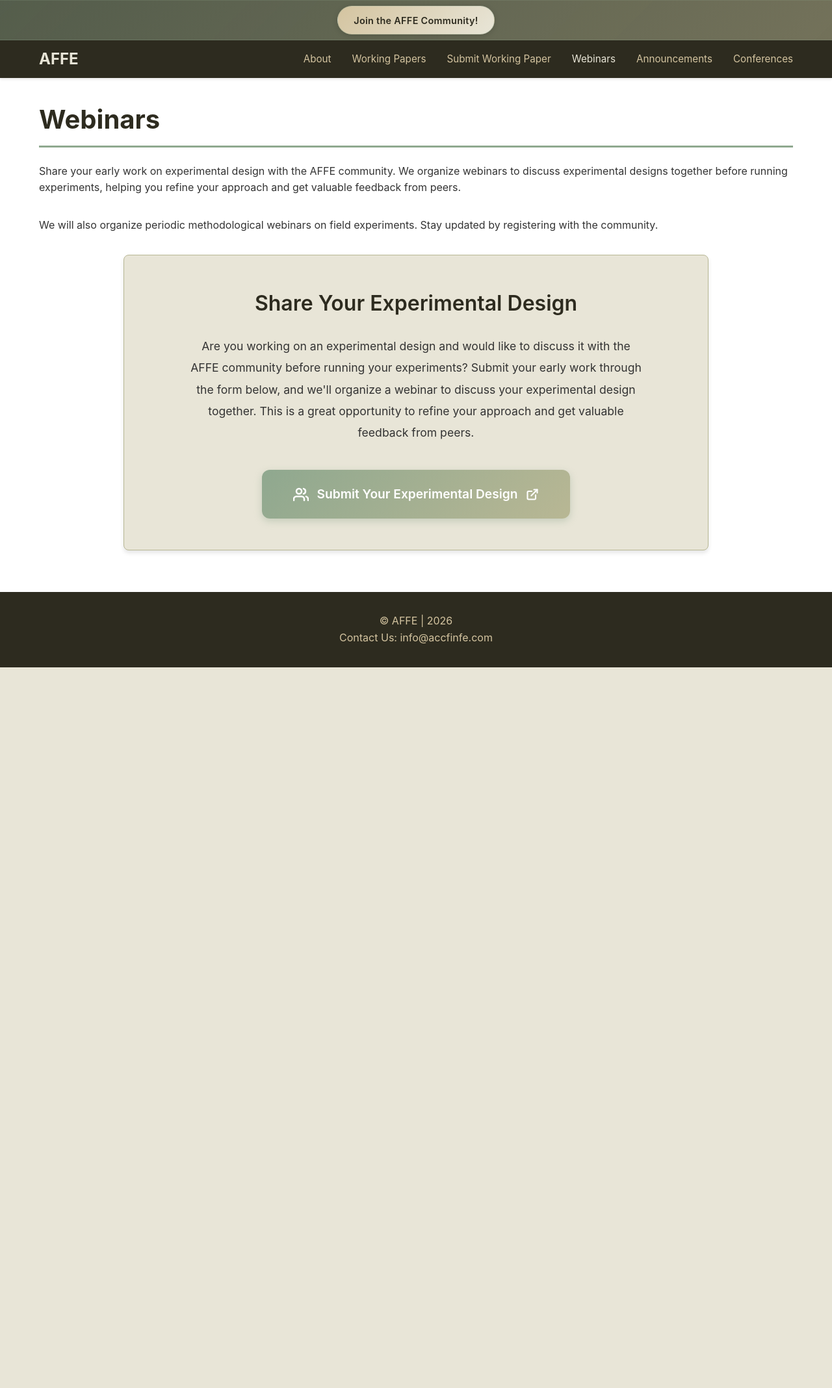
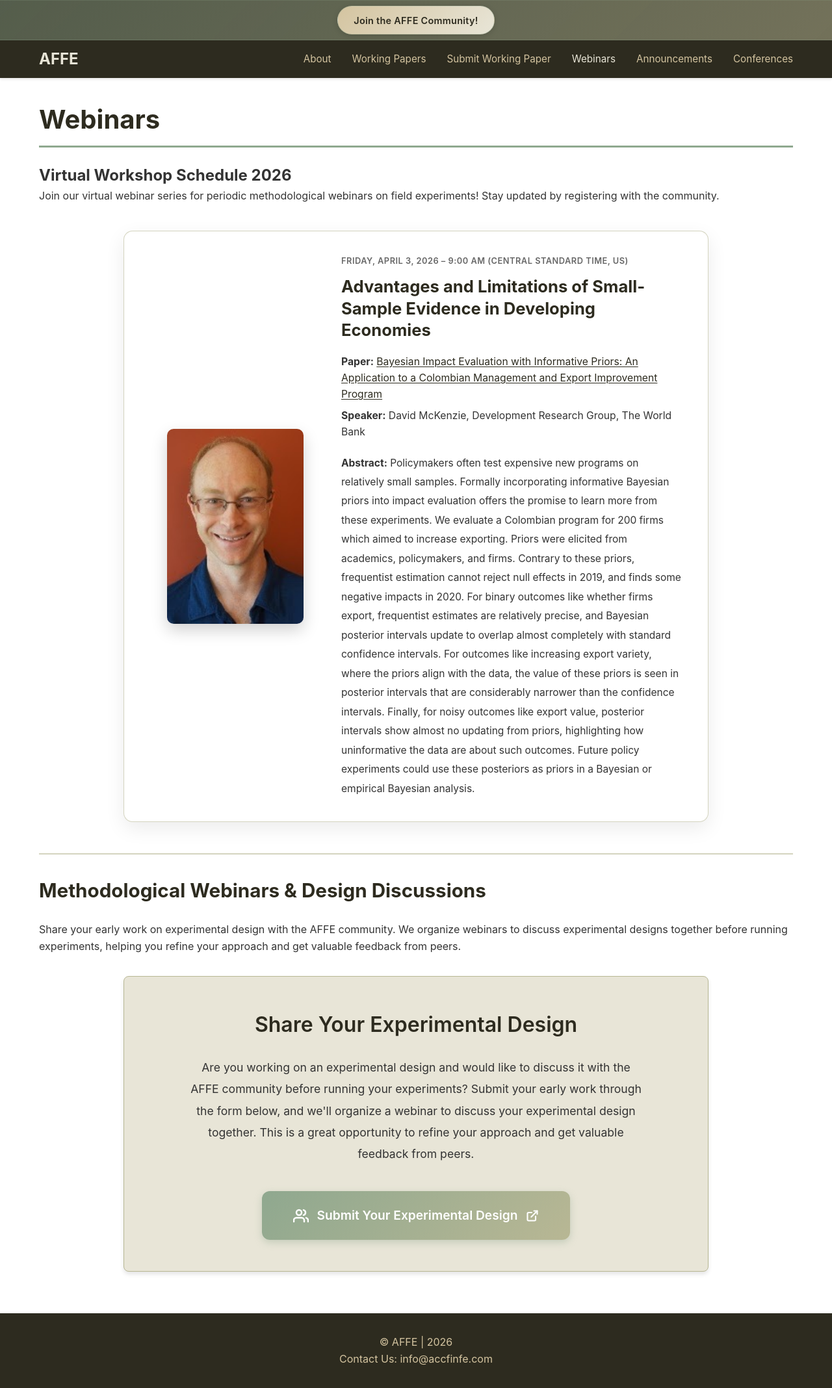
Before and after one commit to marceaguilar/affe-website, a Jekyll site: the page built from pages/webinars.md, in a window 1280 px wide. Shown: the whole page at 65% size. Built offline with Jekyll 4.4.1, drawn with Linux system fonts in a browser that asks for light colours; before the commit the page ends 1027 px from its top, so only the background shows below that.

Commit message:
Refresh webinars with a virtual workshop spotlight and cleaner section structure.
This adds the featured David McKenzie session card, speaker image, and paper link styling while aligning headings and separators with the site layout.

```diff
--- a/_layouts/webinars.html
+++ b/_layouts/webinars.html
@@ -57,6 +57,103 @@ layout: default
 </div>
 
 <style>
+.webinars-container hr {
+  width: 100%;
+  max-width: none;
+  margin: 3rem 0 2rem;
+  border: 0;
+  border-top: 2px solid rgba(184, 183, 148, 0.6);
+}
+
+.webinars-container h3#methodological-webinars--design-discussions {
+  width: 100%;
+  max-width: none;
+  margin: 0 0 1.5rem;
+  font-size: 1.85rem;
+  color: var(--color-olivewood);
+}
+
+.webinar-featured {
+  max-width: 900px;
+  margin: 2.5rem auto 3rem;
+  padding: 2.25rem 2.5rem;
+  border-radius: 14px;
+  border: 1px solid rgba(184, 183, 148, 0.6);
+  background-color: var(--color-white);
+  display: grid;
+  grid-template-columns: minmax(0, 1.1fr) minmax(0, 2.2fr);
+  gap: 2rem;
+  align-items: center;
+  box-shadow: 0 10px 30px rgba(0, 0, 0, 0.08);
+}
+
+.webinar-speaker-photo {
+  display: flex;
+  justify-content: center;
+}
+
+.webinar-speaker-photo img {
+  width: 210px;
+  height: auto;
+  border-radius: 10px;
+  object-fit: contain;
+  box-shadow: 0 10px 24px rgba(0, 0, 0, 0.18);
+}
+
+.webinar-details {
+  display: flex;
+  flex-direction: column;
+  gap: 0.5rem;
+}
+
+.webinar-date {
+  font-weight: 600;
+  color: var(--color-text-light);
+  letter-spacing: 0.04em;
+  text-transform: uppercase;
+  font-size: 0.8rem;
+}
+
+.webinar-title {
+  font-size: 1.6rem;
+  margin: 0.25rem 0 0.75rem;
+  color: var(--color-olivewood);
+  line-height: 1.3;
+}
+
+.webinar-meta {
+  margin: 0;
+  font-size: 0.98rem;
+}
+
+.webinar-meta a {
+  color: var(--color-olivewood);
+  text-decoration: underline;
+  text-underline-offset: 2px;
+}
+
+.webinar-meta a:hover {
+  color: var(--color-bark);
+}
+
+.webinar-abstract {
+  margin-top: 0.75rem;
+  line-height: 1.9;
+  font-size: 0.97rem;
+}
+
+@media (max-width: 900px) {
+  .webinar-featured {
+    grid-template-columns: minmax(0, 1fr);
+    padding: 2rem 1.75rem;
+  }
+
+  .webinar-speaker-photo img {
+    width: 160px;
+    height: 160px;
+  }
+}
+
 .webinar-form-button:hover {
   transform: translateY(-2px);
   box-shadow: 0 6px 16px rgba(143, 168, 143, 0.5);
--- a/pages/webinars.md
+++ b/pages/webinars.md
@@ -5,8 +5,25 @@ permalink: /webinars
 google_form_url:
 ---
 
+## Virtual Workshop Schedule 2026
+
+Join our virtual webinar series for periodic methodological webinars on field experiments! Stay updated by registering with the community.
+
+<div class="webinar-featured">
+  <div class="webinar-speaker-photo">
+    <img src="/assets/img/david_mckenzie.jpg" alt="David McKenzie" loading="lazy">
+  </div>
+  <div class="webinar-details">
+    <div class="webinar-date">Friday, April 3, 2026 – 9:00 AM (Central Standard Time, US)</div>
+    <h3 class="webinar-title">Advantages and Limitations of Small-Sample Evidence in Developing Economies</h3>
+    <p class="webinar-meta"><strong>Paper:</strong> <a href="https://www.econometricsociety.org/publications/econometrica/2025/09/01/Bayesian-Impact-Evaluation-with-Informative-Priors-An-Application-to-a-Colombian-Management-and-Export-Improvement-Program" target="_blank" rel="noopener noreferrer">Bayesian Impact Evaluation with Informative Priors: An Application to a Colombian Management and Export Improvement Program</a></p>
+    <p class="webinar-meta"><strong>Speaker:</strong> David McKenzie, Development Research Group, The World Bank</p>
+    <p class="webinar-abstract"><strong>Abstract:</strong> Policymakers often test expensive new programs on relatively small samples. Formally incorporating informative Bayesian priors into impact evaluation offers the promise to learn more from these experiments. We evaluate a Colombian program for 200 firms which aimed to increase exporting. Priors were elicited from academics, policymakers, and firms. Contrary to these priors, frequentist estimation cannot reject null effects in 2019, and finds some negative impacts in 2020. For binary outcomes like whether firms export, frequentist estimates are relatively precise, and Bayesian posterior intervals update to overlap almost completely with standard confidence intervals. For outcomes like increasing export variety, where the priors align with the data, the value of these priors is seen in posterior intervals that are considerably narrower than the confidence intervals. Finally, for noisy outcomes like export value, posterior intervals show almost no updating from priors, highlighting how uninformative the data are about such outcomes. Future policy experiments could use these posteriors as priors in a Bayesian or empirical Bayesian analysis.</p>
+  </div>
+</div>
+
+---
+
+### Methodological Webinars & Design Discussions
+
 Share your early work on experimental design with the AFFE community. We organize webinars to discuss experimental designs together before running experiments, helping you refine your approach and get valuable feedback from peers.
-
-
-
-<p style="margin-top: 2rem;">We will also organize periodic methodological webinars on field experiments. Stay updated by registering with the community.</p>
```
Also changed, not shown: assets/img/david_mckenzie.jpg (added).
